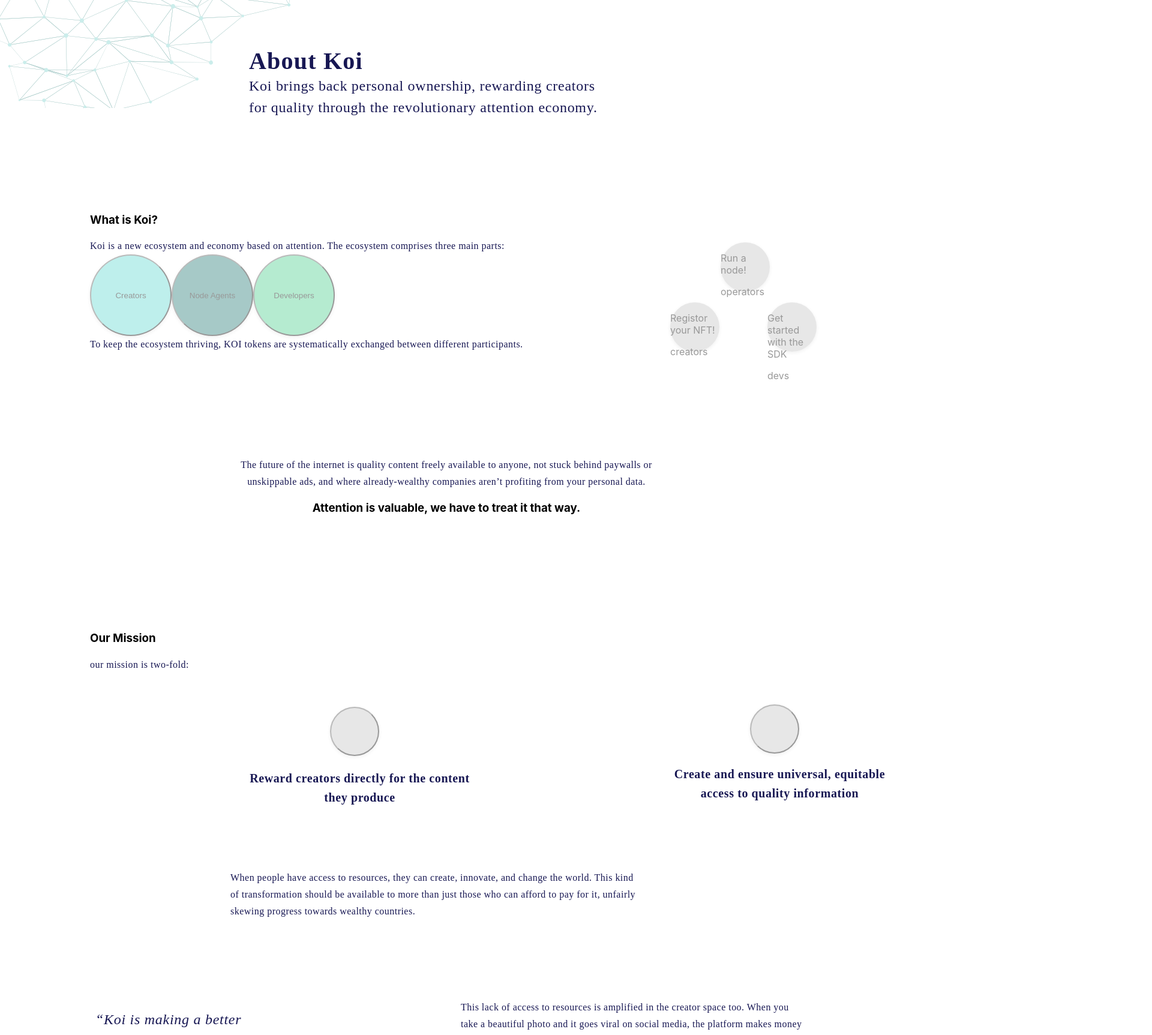
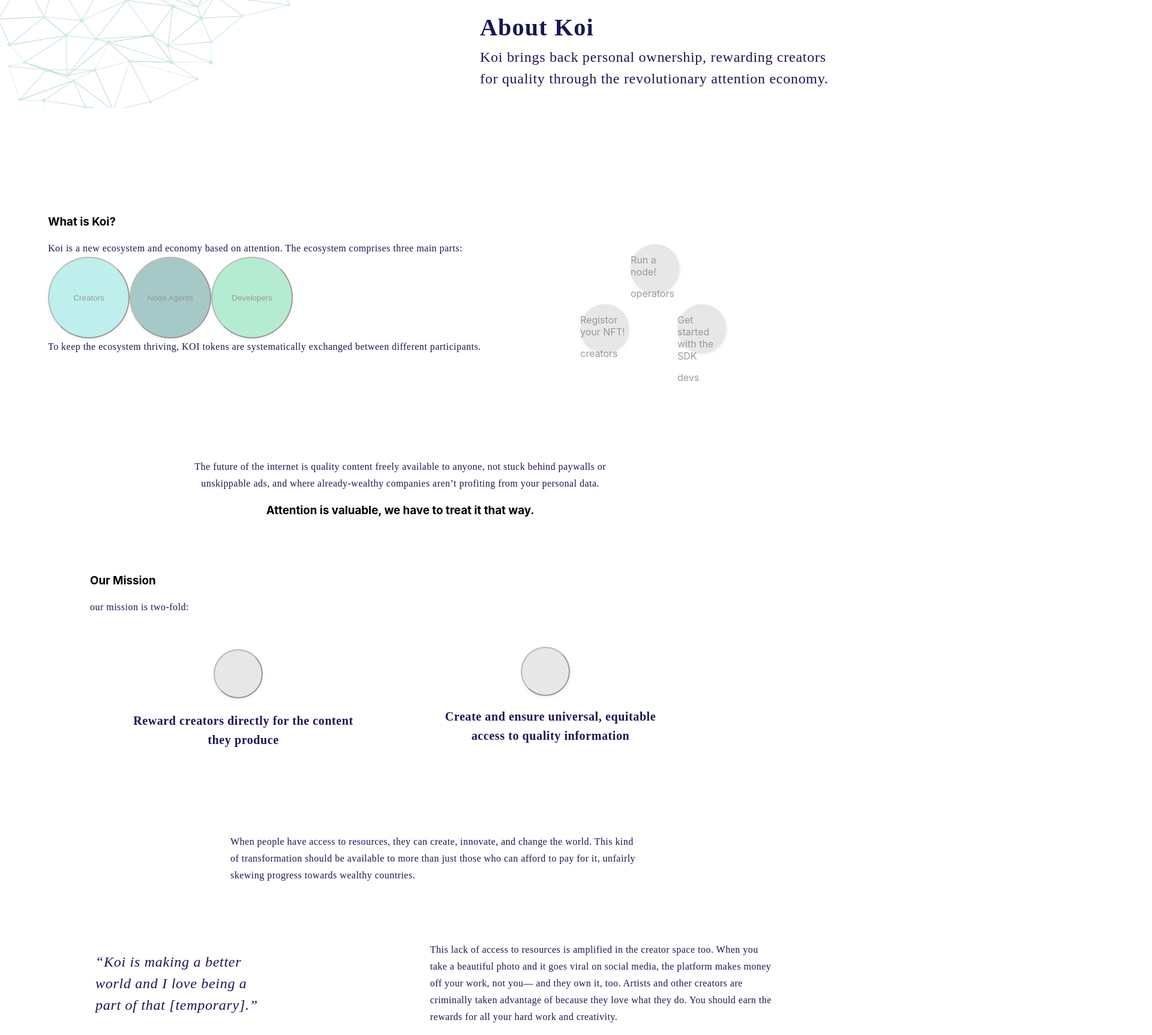
Before and after one commit to JmCole19/koi-aboutme, a React (Create React App) app: page / in a window 1280 px wide. Shown: the part 280-2005 px from the top of the page at 60% size, 1920 px wide, since content can reach past the window. Built offline with nearby package versions, Linux system fonts and the light colour scheme.

Commit message:
fighting with overflow issue/bug

```diff
--- a/src/components/appBoard/content.js
+++ b/src/components/appBoard/content.js
@@ -10,7 +10,7 @@
 
     return (
         <div id='main-body'>
-            <div id='top-gradient'>
+            <div id='top-gradient' />
             <image id='web' />
             <h2 id='title'>About Koi</h2>
             <p id='title-text'>Koi brings back personal ownership, rewarding creators for quality through the revolutionary attention economy.</p>
@@ -75,7 +75,10 @@
                 {/* </div> */}
 
                 {/* ----------------------------- */}
+            </div>
 
+
+            <div>
                 <div id='resources'>
                     <p className='text-small'>
                         When people have access to resources, they can create, innovate, and change the world.
@@ -128,7 +131,7 @@
                 </div>
 
                 {/* ----------------------------- */}
-
+                <div id='bottom'>
                     <div id='swipe-card'>
                         <SwipeCard />
                     </div>
--- a/src/css/content.css
+++ b/src/css/content.css
@@ -1,6 +1,5 @@
 #main-body {
     max-width: 100%;
-    overflow: hidden;
 }
 
 #text-color {
@@ -21,9 +20,9 @@
     width: 600px;
     height: 400px;
     left: 0px;
-    top: 0px;
+    top: 60px;
     background-image: url(../images/Groupweb-vector.svg);
-
+    overflow: hidden;
 }
 
 #top-gradient {
@@ -33,6 +32,7 @@
     left: 0px;
     top: 60px;
     background: linear-gradient(180deg, #BCF3EF 0%, #FFFFFF 100%);
+    overflow: hidden;
 }
 
 #ellipse-181 {
@@ -84,11 +84,11 @@
 }
 
 #title {
-    position: absolute;
+    position: relative;
     width: 458px;
     height: 56px;
-    right: 407px;
-    top: 261px;
+    left: 800px;
+    top: 201px;
     font-family: Catamaran;
     font-style: normal;
     font-weight: 600;
@@ -96,14 +96,15 @@
     line-height: 56px;
     letter-spacing: 0.03em;
     color: #171753;
+    overflow: hidden;
 }
 
 #title-text {
-    position: absolute;
+    position: relative;
     width: 601px;
     height: 72px;
-    right: 264px;
-    top: 321px;
+    left: 800px;
+    top: 171px;
     font-family: Catamaran;
     font-style: normal;
     font-weight: normal;
@@ -111,6 +112,7 @@
     line-height: 36px;
     letter-spacing: 0.03em;
     color: #171753;
+    overflow: hidden;
 }
 
 .text-small {
@@ -128,8 +130,8 @@
     width: 100%;
     /* overflow: hidden; */
     height: 32px;
-    left: 150px;
-    top: 556px;
+    left: 80px;
+    top: 356px;
 }
 
 #group-246 {
@@ -137,8 +139,8 @@
     max-width: 100%;
     display: flex;
     justify-content: center;
-    left: 600px;
-    top: 573px;
+    left: 450px;
+    top: 373px;
 }
 
 #ellipse-176 {
@@ -171,8 +173,8 @@
     position: relative;
     width: 720px;
     height: 95px;
-    left: 30%;
-    top: 832px;
+    left: 24%;
+    top: 632px;
     text-align: center;
 }
 
@@ -189,7 +191,7 @@
     width: 587px;
     height: 32px;
     left: 150px;
-    top: 1010px;
+    top: 710px;
 }
 
 #mission-ops {
@@ -204,17 +206,17 @@
 
 #miss1 {
     position: relative;
-    top: 1080px;
-    left: 1150px;
+    top: 780px;
+    left: 60%;
     flex-direction: column;
     flex: 20%;
 }
 
 #miss2 {
     position: relative;
-    top: 1000px;
+    top: 700px;
     flex: 60%;
-    left: 450px;
+    left: 20%;
     flex-direction: column;
 }
 
@@ -270,7 +272,8 @@
     width: 280px;
     height: 108px;
     left: 159px;
-    top: 1316px;
+    top: 1016px;
+    overflow: hidden;
 }
 
 #special-font {
@@ -295,16 +298,16 @@
     position: relative;
     width: 578px;
     height: 140px;
-    left: 60%;
-    top: 1176px;
+    left: 56%;
+    top: 876px;
 }
 
 #value {
     position: relative;
     width: 587px;
     height: 32px;
-    left: 33%;
-    top: 1333px;
+    left: 28%;
+    top: 933px;
     text-align: center;
 }
 
@@ -313,7 +316,7 @@
     width: 658px;
     height: 28px;
     right: 247px;
-    top: 2081px;
+    top: 981px;
     text-align: center;
 }
 
@@ -323,21 +326,21 @@
 
 #ellipse-206-location {
     position: relative;
-    left: 633px;
-    top: 1413px;
+    left: 383px;
+    top: 1013px;
     /* box-shadow: 0px 2px 24px 3px rgba(255, 165, 75, 0.75); */
 }
 
 #ellipse-201 {
     position: relative;
-    left: 875px;
-    top: 1250px;
+    left: 635px;
+    top: 850px;
 }
 
 #ellipse-202 {
     position: relative;
-    left: 1117px;
-    top: 1083px;
+    left: 887px;
+    top: 683px;
 }
 
 #swipe-card {
@@ -345,18 +348,19 @@
     width: 100%;
     height: 188px;
     left: 0px;
-    top: 2569px;
+    top: 2469px;
     text-align: center;
     background: #FFFFFF;
     box-shadow: 0px 2px 24px 2px rgba(0, 0, 0, 0.16);
+    overflow: hidden;
 }
 
 #create-card {
     position: relative;
     width: 720px;
     height: 112px;
-    left: 31%;
-    top: 1485px;
+    left: 25%;
+    top: 1085px;
     text-align: center;
 }
 
@@ -366,8 +370,9 @@
     width: 100%;
     height: 100px;
     left: 0px;
-    top: 3073px;
+    top: 2973px;
     background: #9BE7C4;
+    overflow: hidden;
 }
 
 #team {
@@ -375,7 +380,7 @@
     width: 152px;
     height: 32px;
     left: 47%;
-    top: 1821px;
+    top: 1421px;
 }
 
 #join {
@@ -385,8 +390,13 @@
     height: 100px;
     bottom: 100px;
     left: 0px;
-    top: 2037px;
+    top: 1737px;
     background: #FFC78F;
+    overflow: hidden;
+}
+
+#bottom {
+    align-content: center;
 }
 
 /* #footer {
```
Lines whose indentation alone changed are shown as unchanged.
